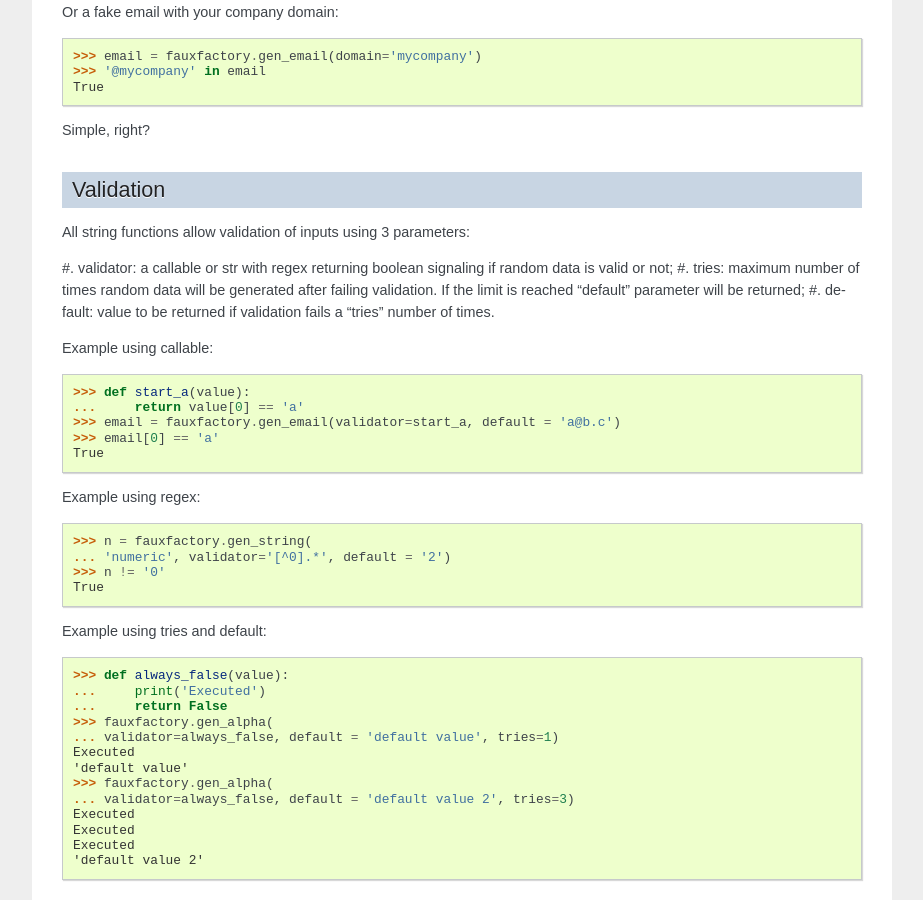
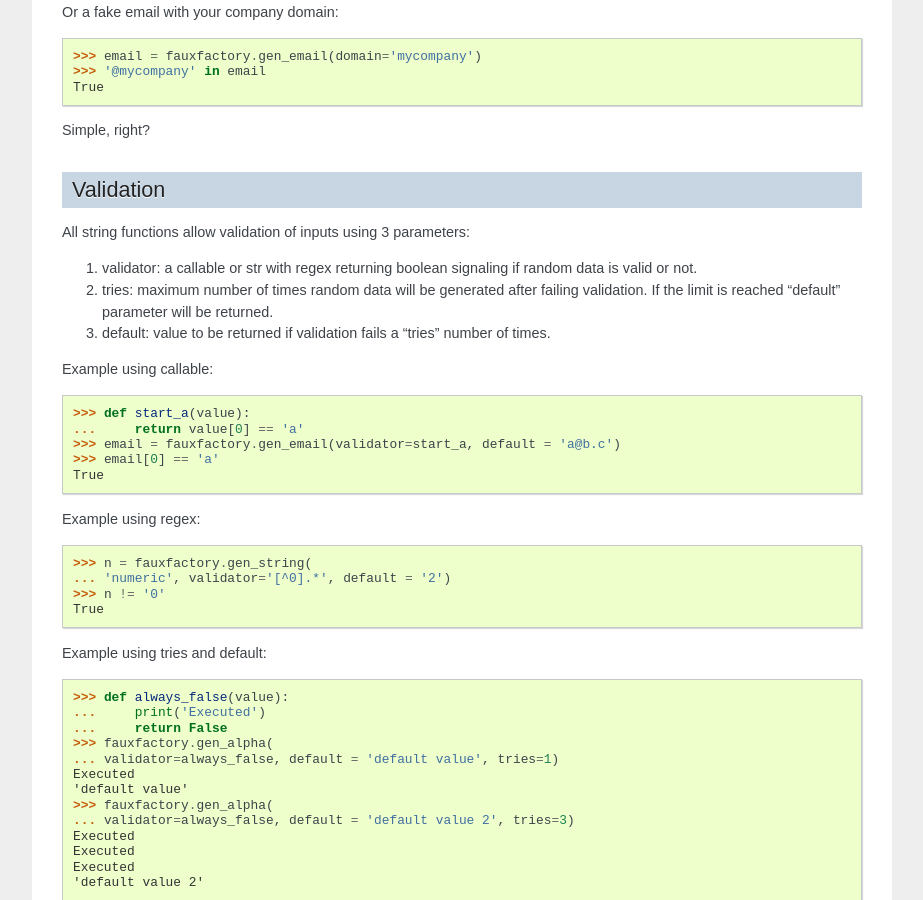
Before and after one commit to omaciel/fauxfactory, a Sphinx documentation site: the page built from docs/index.rst, in a window 1280 px wide and 900 px high, scrolled down 1010 px. Shown: the whole window, without its empty margins (198-1121 px from the left). Built offline with Sphinx 7.4.7, drawn with Linux system fonts in a browser that asks for light colours.

```diff
--- a/docs/index.rst
+++ b/docs/index.rst
@@ -80,11 +80,12 @@ Validation
 All string functions allow validation of inputs using 3 parameters:
 
 #. validator: a callable or str with regex returning boolean signaling if
-random data is valid or not;
+   random data is valid or not.
 #. tries: maximum number of times random data will be generated after
-failing validation. If the limit is reached "default" parameter will be
-returned;
+   failing validation. If the limit is reached "default" parameter will be
+   returned.
 #. default: value to be returned if validation fails a "tries" number of times.
+
 
 Example using callable:
 
```
